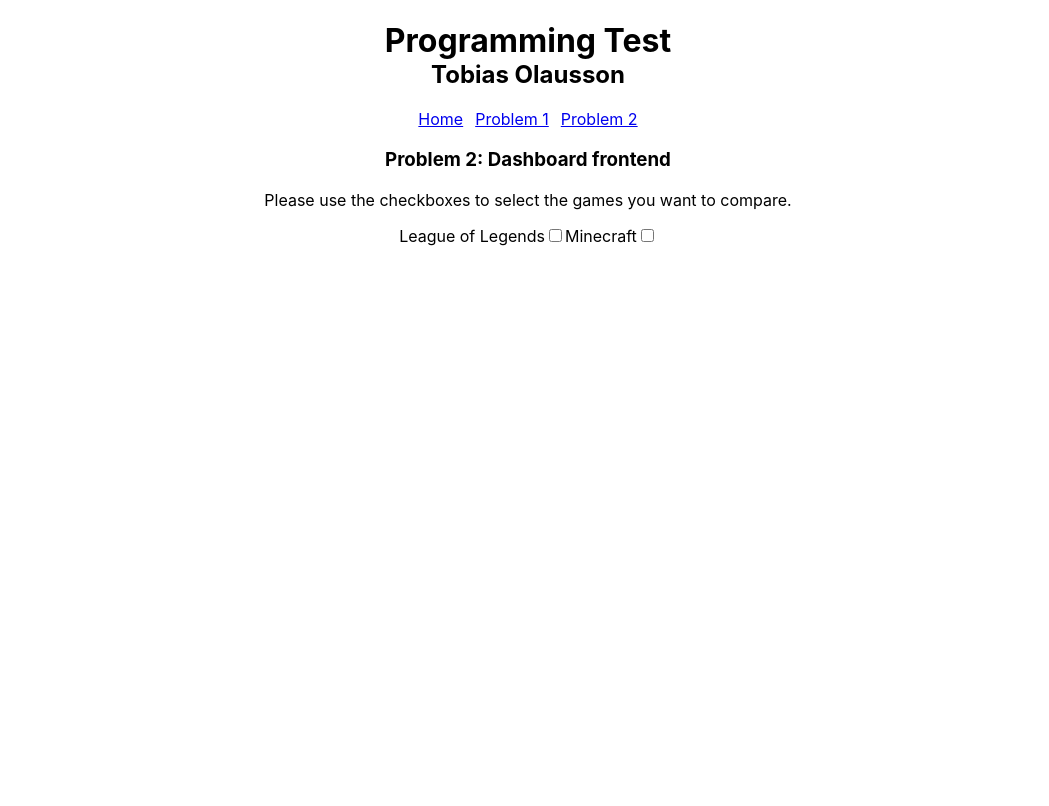
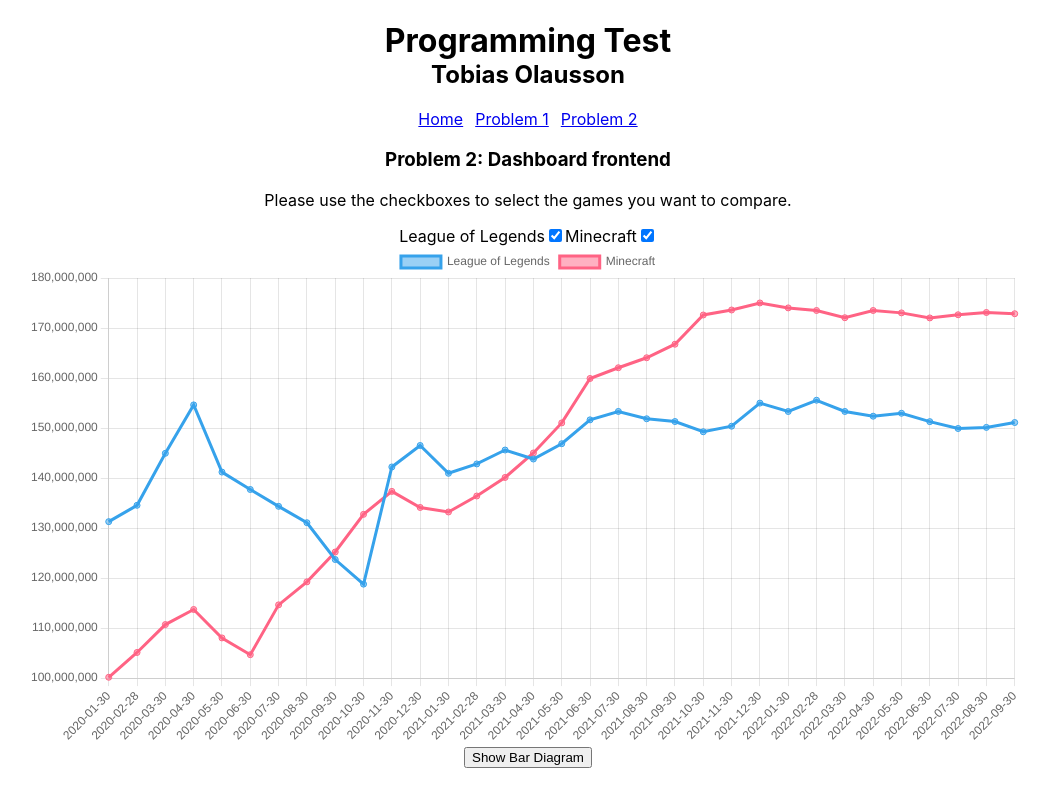
Before and after one commit to Baabzie/Sharpness, a React (Create React App) app: page /problem2 in a window 1280 px wide. Shown: the top 806 px of the page, without its empty margins (112-1161 px from the left). Built offline with nearby package versions, Linux system fonts and the light colour scheme.

Commit message:
bar diagram and switch between complete

```diff
--- a/src/App.css
+++ b/src/App.css
@@ -15,4 +15,16 @@
   display: flex;
   justify-content: center;
   gap: 12px;
+}
+
+#diagramDiv {
+  max-width: 800px;
+  display: flex;
+  justify-content: center;
+  align-items: center;
+  margin: auto;
+}
+#diagramDiv div canvas {
+  min-width: 800px;
+  min-height: 500px;
 }/*# sourceMappingURL=App.css.map */
--- a/src/App.scss
+++ b/src/App.scss
@@ -20,3 +20,17 @@
         gap: 12px
     }
 }
+
+#diagramDiv {
+    max-width: 800px;
+    display: flex;
+    justify-content: center;
+    align-items: center;
+    margin: auto;
+    div {
+        canvas {
+            min-width: 800px;
+            min-height: 500px;
+        }
+    }
+}
--- /dev/null
+++ b/src/components/BarDiagram.js
@@ -0,0 +1,12 @@
+import React from "react"
+// NOTE TO SELF: Found line under in a video at youtube, dont know why it is like that.
+import {Chart as ChartJS} from "chart.js/auto"
+import { Bar} from "react-chartjs-2"
+
+export default function BarDiagram({barData}) {
+    return (
+        <div>
+            <Bar data={barData}/>
+        </div>
+    )
+}
--- a/src/components/GameCheck.js
+++ b/src/components/GameCheck.js
@@ -1,8 +1,16 @@
+import { useState } from "react"
+
 export default function GameCheck({game, checkboxChange}) {
+
+    const [checkboxChecked, setCheckboxChecked] = useState(true);
+
     return (
         <>
             <label htmlFor={game}>{game}</label>
-            <input type="checkbox" value={game} onChange={() => {checkboxChange()}}></input>
+            <input type="checkbox" value={game} checked={checkboxChecked} onChange={() => {
+                checkboxChange();
+                setCheckboxChecked((prevState) => !prevState)
+                }}></input>
         </>
     )
 }
--- a/src/pages/Problem2.js
+++ b/src/pages/Problem2.js
@@ -1,6 +1,7 @@
 import { useState, useEffect } from "react";
 import JSONData from "../assets/frontend-data-set.json"
 import LineDiagram from "../components/LineDiagram";
+import BarDiagram from "../components/BarDiagram";
 import GameCheck from "../components/GameCheck";
 
 export function Problem2() {
@@ -12,6 +13,7 @@
     //Creating an array with names of the games we have data for. Using "Set" to remove duplicates.
     const games = [...new Set(gameDataArray.map((data) => data.game))]
 
+    //Function that in turn runs "setUserData" and sets that data to the games we want to show in the diagrams.
     //NOTE TO SELF: Try to make function work even if some games would miss data on dates. For instance data exist from an earlier date of one game than the other (probably seperate dates into other separate function).
     const activeGames = (games) => {
         let datasets = [];
@@ -36,6 +38,7 @@
         })
     }
 
+    //This function is runned evertime someone changes one of the checkboxes.
     const checkboxChange = () => {
         let checkboxArray = [];
         let form = document.getElementById("gamesCheckboxForm");
@@ -49,14 +52,21 @@
         activeGames(checkboxArray);
     }
 
-    // useEffect(() => {
-    //     activeGames(games);
-    // }, [])
 
+    // When we enter the page "Problem 2" we will run "checkboxChange()" to get our diagram. By default every game is checked.
+    //NOTE TO SELF: Having an error as the hook is empty. Want to run this ones when page is loaded (works) but should fix the error.
+    useEffect(() => {
+        checkboxChange();
+    }, [])
+
+
+    //The data of the games that the diagrams should show.
     const [userData, setUserData] = useState({
          labels: [],
          datasets: [],
-     })
+     });
+
+    const [showBarDiagram, setShowBarDiagram] = useState(false);
 
     return (
         <div>
@@ -67,7 +77,10 @@
                     return <GameCheck game={game} key={i} checkboxChange={checkboxChange}/>
                 })}
             </form>
-            <LineDiagram lineData={userData}/>
+            <div id="diagramDiv">
+            {!showBarDiagram ? <LineDiagram lineData={userData}/> : <BarDiagram barData={userData}/>}
+            </div>
+            <button onClick={() => {setShowBarDiagram((prevState) => !prevState)}}>{!showBarDiagram ? "Show Bar Diagram" : "Show Line Diagram"}</button>
         </div>
     )
 }
```
Also changed, not shown: 1 other file (tests, documents, lock files or other folders).
